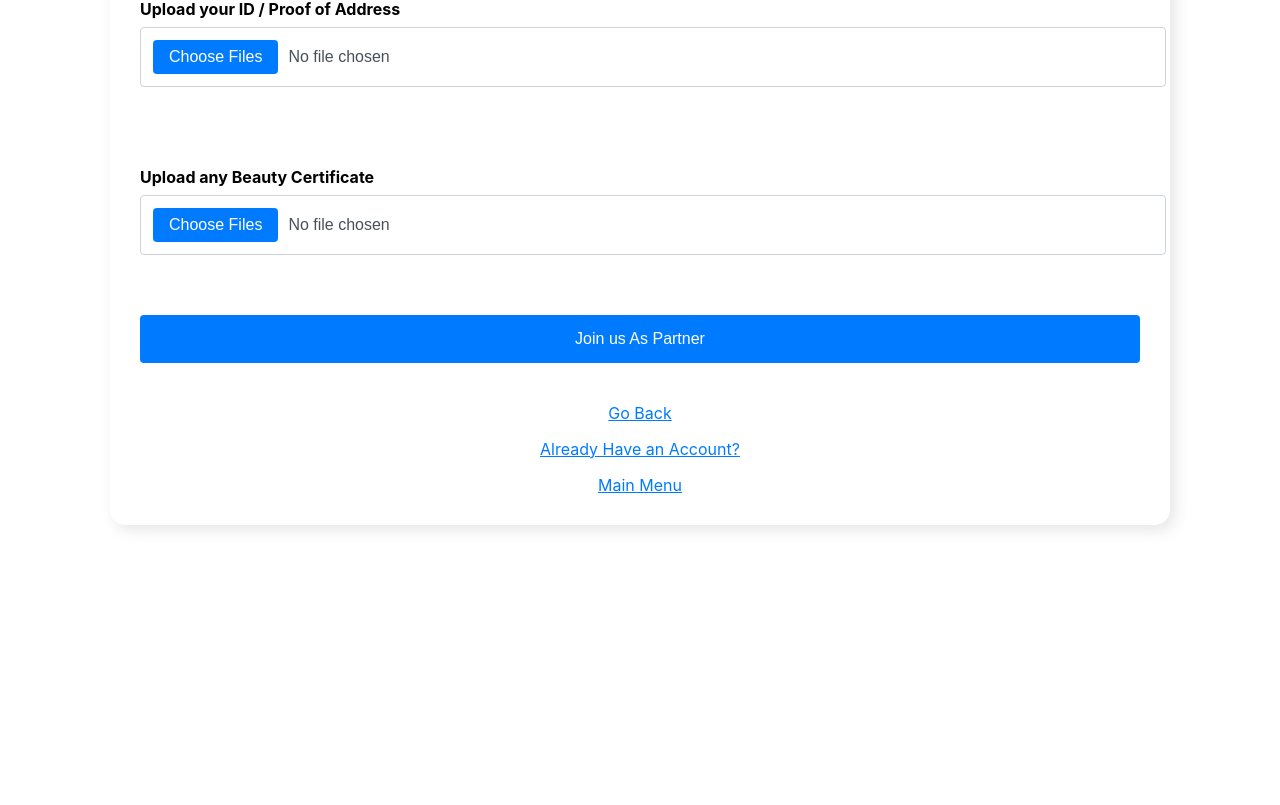
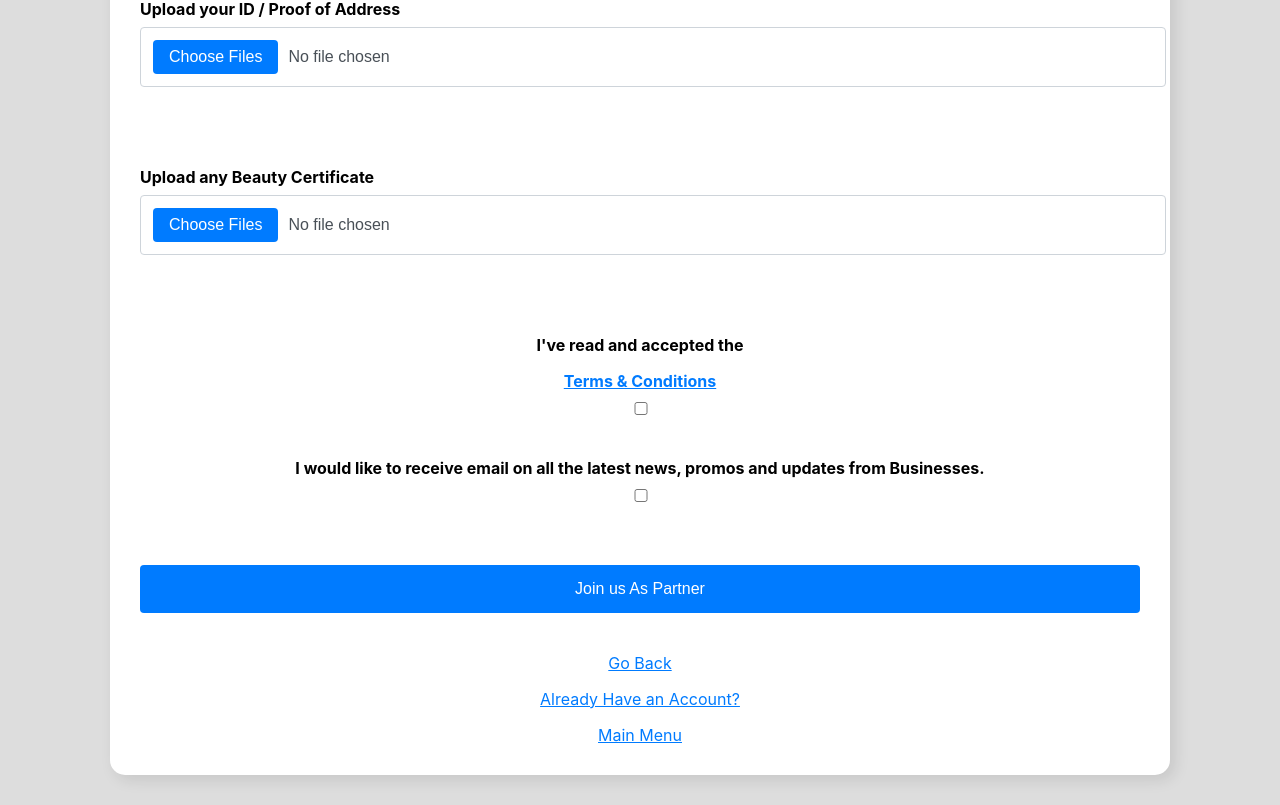
Before and after one commit to macha123321/Business-SignUp, a React (Create React App) app: page /Register/Business in a window 1280 px wide. Shown: the part 1621-2426 px from the top of the page. Before the commit the page ends 2176 px from the top, so only its background shows below. Built offline with nearby package versions, Linux system fonts and the light colour scheme.

Commit message:
initial commit

```diff
--- a/src/App.jsx
+++ b/src/App.jsx
@@ -7,6 +7,7 @@ import Main from './components/Main';
 import Personal_details from './components/Personal_details';
 import Business_details from './components/Business_details';
 import Register from './components/Register';
+import TermsConditions from './components/TermsConditions';
 
 function App() {
 
@@ -18,12 +19,12 @@ function App() {
       <div className="container">
         <Routes>
           <Route exact path="/" element={<Main />}/>
+          <Route path='/Terms&Conditions' element={<TermsConditions />}/>
           <Route exact path="/Login" element={<LogPage />} />
           <Route exact path='/Register' element={<Register />} />
           <Route exact path="/Register/Credentials" element={<RegPage />} />
           <Route exact path="/Register/Personal" element={<Personal_details />} />
           <Route exact path='/Register/Business' element={<Business_details />} />
-
         </Routes>
       </div>
     </Router>
--- a/src/components/Business_details.jsx
+++ b/src/components/Business_details.jsx
@@ -144,6 +144,20 @@ const Business_details = (businessAdd) => {
             <label>Upload any Beauty Certificate</label>
             <input type="file" value={certificate} onChange={(e) => setCertificate(e.target.value)} multiple/>
         </div><br /><br />
+        <div className="form-control-check">
+                    <label>I've read and accepted the<Link to='/Terms&Conditions'>Terms & Conditions</Link></label>
+                        <input
+                        type="checkbox"
+                        required
+                        />
+                        <br /><br />
+                    <label>I would like to receive email on all the latest news, promos and updates from Businesses.</label>
+                        <input
+                        type="checkbox"
+                        required
+                        />
+
+        </div><br /><br />
         <input type="submit" value="Join us As Partner" className="regBtn"/>
     </form>
 
--- a/src/components/Main.jsx
+++ b/src/components/Main.jsx
@@ -12,6 +12,10 @@ const Main = () => {
         navigate('/Register/Credentials');
     };
 
+    const Terms = () => {
+      navigate('/Terms&Conditions')
+    }
+
 
   return (
     <>
@@ -19,6 +23,8 @@ const Main = () => {
     <button onClick={Log}>Login Page</button>
     <br /><br /><br />
     <button onClick={Reg}>Register Page</button>
+    <br /><br /><br />
+    <button onClick={Terms}>Terms & Conditions</button>
     </>
   )
 }
--- a/src/components/Register.jsx
+++ b/src/components/Register.jsx
@@ -11,7 +11,7 @@ const Register = () => {
     const next = () => {
         navigate('/');
     };
-    // const Combine = () => {
+    const Combine = () => {
     //   const [details, setDetails] = useState([])
 
     //   const addDetails = async (detail) => {
@@ -33,15 +33,15 @@ const Register = () => {
 
 
 
-    //     next();
+         next();
 
-    // }
+    }
 
   return (
     <>
     <h1>Register Complete</h1>
 
-    <button >Main Menu</button>
+    <button onClick={Combine}>Main Menu</button>
     </>
   )
 }
--- /dev/null
+++ b/src/components/TermsConditions.jsx
@@ -0,0 +1,44 @@
+import React from "react";
+import { Link } from 'react-router-dom';
+import { useNavigate } from 'react-router-dom';
+
+const TermsConditions = () => {
+
+  const navigate = useNavigate();
+  return (
+    <>
+    <h1>Terms & Conditions</h1>
+    <h2>Welcome to Our Service!</h2>
+
+<h3>Acceptance of Terms By accessing or using our service, you agree to be bound by these terms and conditions.</h3>
+
+<li>Use of the Service You agree to use the service only for lawful purposes. You must not use the service in any way that breaches any applicable local, national, or international law or regulation.</li><br />
+
+<li>User Accounts You may need to create an account to use some features of the service. You agree to provide accurate, complete, and current information during the registration process and to update such information as necessary.</li><br />
+
+<li>Privacy Policy Our privacy policy, available here, explains how we collect, use, and protect your personal information.</li><br />
+
+<li>Intellectual Property Rights All content, trademarks, service marks, and logos are owned by or licensed to us. You may not use these without our prior written consent.</li><br />
+
+<li>Prohibited Activities You agree not to engage in activities such as:</li><br />
+
+<li>Hacking or accessing the service without authorization.</li><br />
+
+<li>Distributing viruses or other harmful software.</li><br />
+
+<li>Engaging in any form of harassment or abusive behavior.</li><br />
+
+<li>Termination We reserve the right to terminate or suspend your account and access to the service at our sole discretion, without notice, for conduct that we believe violates these terms or is harmful to other users.</li><br />
+
+<li>Disclaimer of Warranties The service is provided "as is" and "as available." We disclaim all warranties of any kind, whether express or implied, including but not limited to the implied warranties of merchantability, fitness for a particular purpose, and non-infringement.</li><br />
+
+<li>Limitation of Liability In no event shall we be liable for any indirect, incidental, special, consequential, or punitive damages, including without limitation, loss of profits, data, use, goodwill, or other intangible losses, resulting from your access to or use of the service.</li><br />
+
+<li>Changes to the Terms We reserve the right to modify these terms at any time. We will provide notice of changes through the service or via email. Your continued use of the service after such notice constitutes your acceptance of the modified terms.</li><br />
+
+<li>Governing Law These terms shall be governed by and construed in accordance with the laws.</li><br /><br />
+    <Link onClick={() => navigate(-1)}>Go Back</Link>
+    </>
+  )
+}
+export default TermsConditions;
--- a/src/index.css
+++ b/src/index.css
@@ -5,6 +5,7 @@ body {
     sans-serif;
   -webkit-font-smoothing: antialiased;
   -moz-osx-font-smoothing: grayscale;
+  background-color: rgba(211,211,211,0.753);
 }
 
 code {
@@ -13,6 +14,7 @@ code {
 }
 
 .container {
+  background-color: white;
   max-width: 1000px;
   margin: 30px auto;
   overflow: auto;
@@ -173,3 +175,11 @@ input[type="file"]::file-selector-button {
 input[type="file"]::file-selector-button:hover {
   background-color: #0056b3;
 }
+
+.form-control-check {
+  display: flex;
+  align-items: center;
+  justify-content: flex-start;
+  margin: 20px 0;
+  flex-direction: column;
+}
```
Also changed, not shown: src/setupTests.js (deleted, +0 -5 lines).
